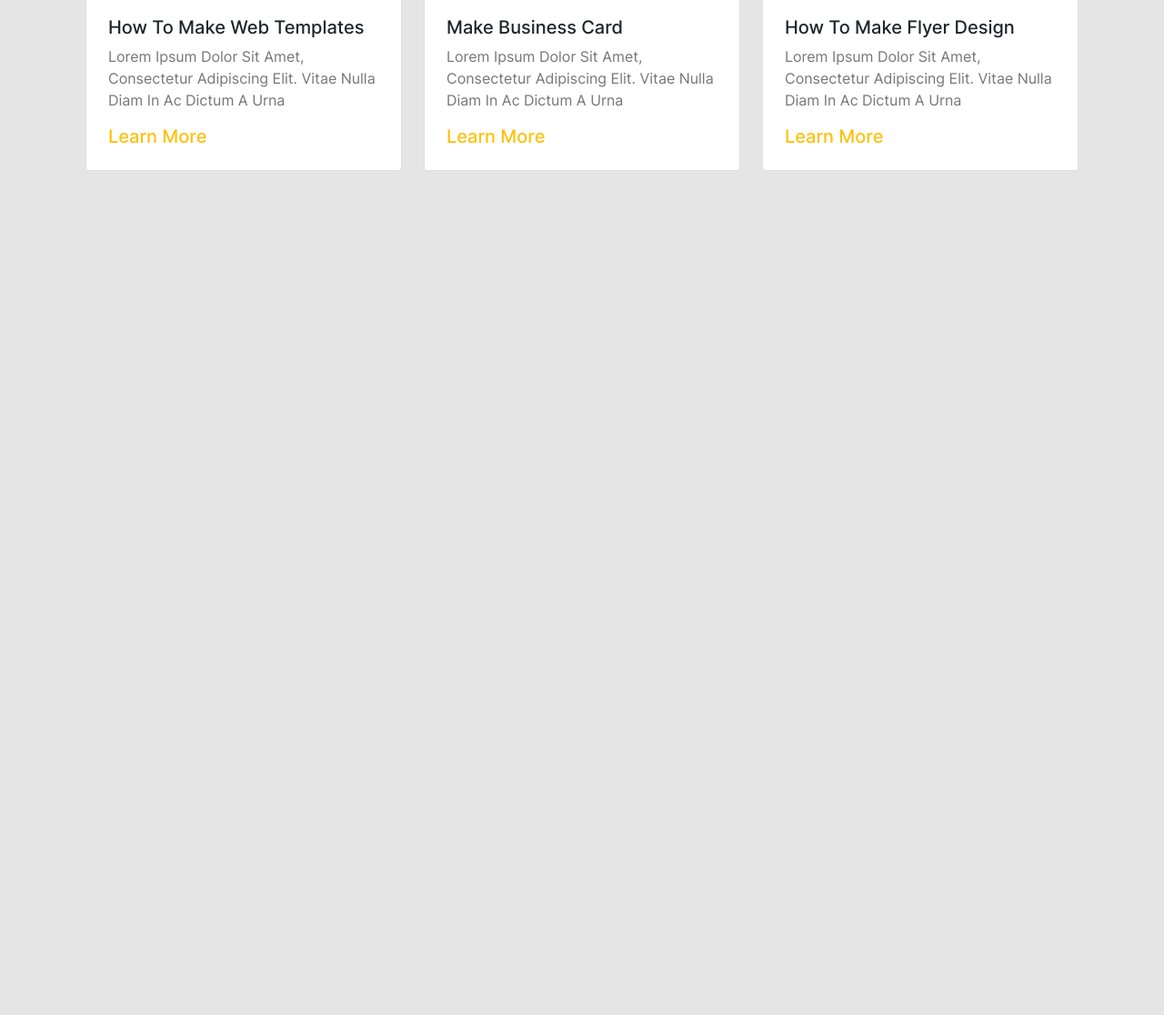
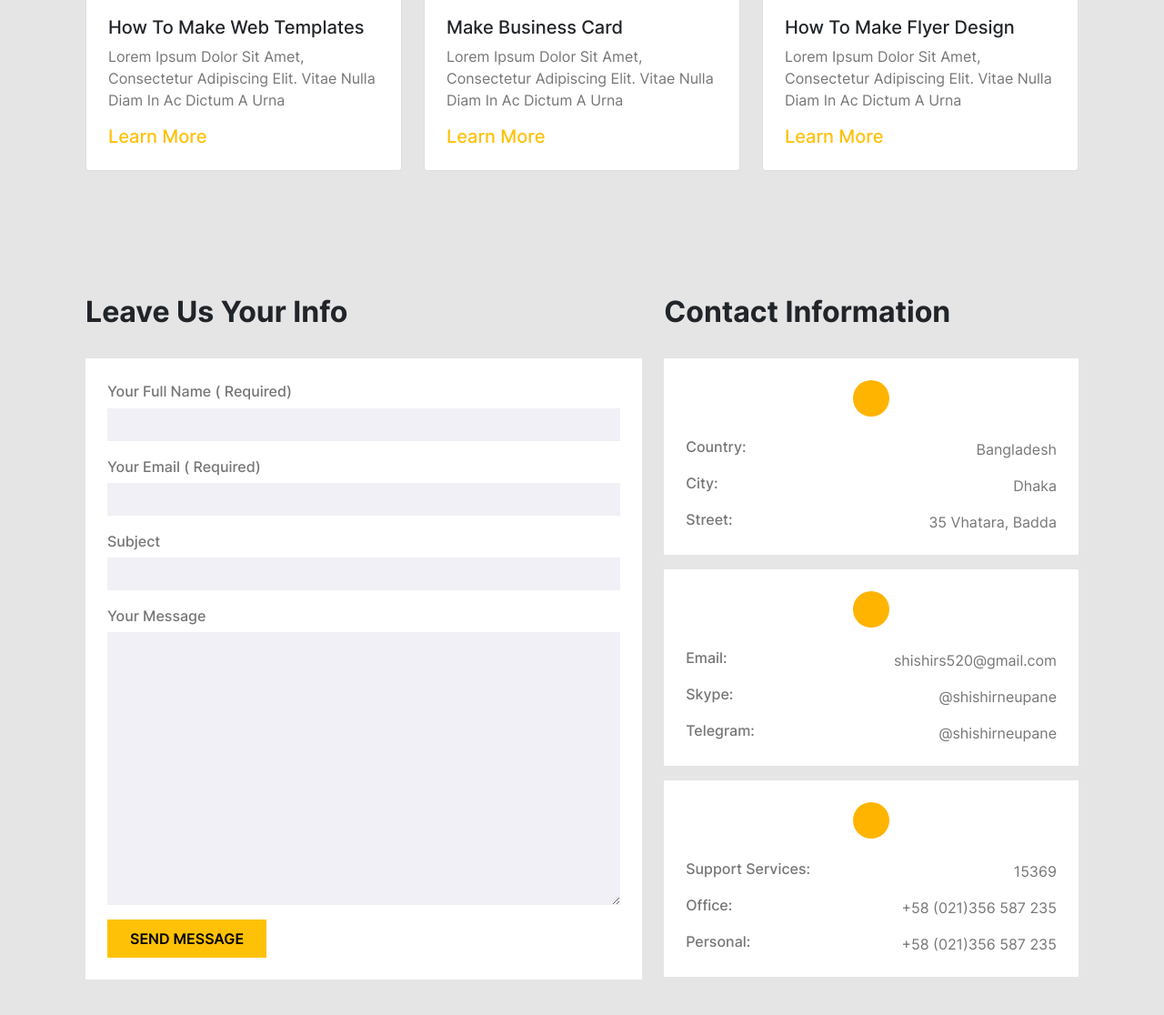
Before and after one commit to shishirneupane/bootstrap-portfolio, a plain HTML site: page dev/html/index.html in a window 1280 px wide. Shown: the part 6847-7963 px from the top of the page at 91% size. Before the commit the page ends 7147 px from the top, so only its background shows below. Drawn offline with Linux system fonts and the light colour scheme.

Commit message:
info form and contact info done

```diff
--- a/dev/html/index.html
+++ b/dev/html/index.html
@@ -551,6 +551,102 @@
           </div>
         </div>
       </div>
+
+      <!-- info form and contact information -->
+      <div class="spacing">
+        <div class="d-flex">
+          <div class="container">
+            <div class="py-4">
+              <h2 class="font font--bold">Leave Us Your Info</h2>
+            </div>
+
+            <div>
+              <form class="bg-white p-4">
+                <div class="form-group">
+                  <label for="fullname" class="h6 para font font--medium">Your Full Name ( Required)</label>
+                  <input type="text" class="form-control bg-gray mb-3 border-0 rounded-0">
+                </div>
+                <div class="form-group">
+                  <label for="email" class="h6 para font font--medium">Your Email ( Required)</label>
+                  <input type="email" class="form-control bg-gray mb-3 border-0 rounded-0">
+                </div>
+                <div class="form-group">
+                  <label for="subject" class="h6 para font font--medium">Subject</label>
+                  <input type="password " class="form-control bg-gray mb-3 border-0 rounded-0">
+                </div>
+                <div class="form-group">
+                  <label for="message" class="h6 para font font--medium">Your Message</label>
+                  <textarea class="form-control bg-gray mb-3 border-0 rounded-0" rows="12"></textarea>
+                </div>
+                <button type="submit" class="btn btn-warning px-4 py-2 rounded-0 font font--semibold">SEND MESSAGE</button>
+              </form>
+            </div>
+          </div>
+
+          <div class="container w-75">
+            <div class="py-4">
+              <h2 class="font font--bold">Contact Information</h2>
+            </div>
+
+            <div class="bg-white px-0 py-2 mb-3">
+              <div class="container contact-icon mt-3 mb-4"></div>
+
+              <div>
+                <div class="d-flex justify-content-between mx-4">
+                  <h6 class="font font--medium para">Country:</h6>
+                  <p class="font font--regular para">Bangladesh</p>
+                </div>
+                <div  class="d-flex justify-content-between mx-4">
+                  <h6 class="font font--medium para">City:</h6>
+                  <p class="font font--regular para">Dhaka</p>
+                </div>
+                <div  class="d-flex justify-content-between mx-4">
+                  <h6 class="font font--medium para">Street:</h6>
+                  <p class="font font--regular para">35 Vhatara, Badda</p>
+                </div>
+              </div>
+            </div>
+
+            <div class="bg-white px-0 py-2 mb-3">
+              <div class="container contact-icon mt-3 mb-4"></div>
+
+              <div>
+                <div class="d-flex justify-content-between mx-4">
+                  <h6 class="font font--medium para">Email:</h6>
+                  <p class="font font--regular para">shishirs520@gmail.com</p>
+                </div>
+                <div  class="d-flex justify-content-between mx-4">
+                  <h6 class="font font--medium para">Skype:</h6>
+                  <p class="font font--regular para">@shishirneupane</p>
+                </div>
+                <div  class="d-flex justify-content-between mx-4">
+                  <h6 class="font font--medium para">Telegram:</h6>
+                  <p class="font font--regular para">@shishirneupane</p>
+                </div>
+              </div>
+            </div>
+
+            <div class="bg-white px-0 py-2 mb-3">
+              <div class="container contact-icon mt-3 mb-4"></div>
+
+              <div>
+                <div class="d-flex justify-content-between mx-4">
+                  <h6 class="font font--medium para">Support Services:</h6>
+                  <p class="font font--regular para">15369</p>
+                </div>
+                <div  class="d-flex justify-content-between mx-4">
+                  <h6 class="font font--medium para">Office:</h6>
+                  <p class="font font--regular para">+58 (021)356 587 235</p>
+                </div>
+                <div  class="d-flex justify-content-between mx-4">
+                  <h6 class="font font--medium para">Personal:</h6>
+                  <p class="font font--regular para">+58 (021)356 587 235</p>
+                </div>
+              </div>
+            </div>
+          </div>
+        </div>
+      </div>
     </section>
   </body>
 </html>
--- a/dev/scss/style.scss
+++ b/dev/scss/style.scss
@@ -75,6 +75,10 @@ body {
 	}
 }
 
+.bg-gray {
+	background-color: #F0F0F6;
+}
+
 // main menu
 .hero {
 	font-size: 1.1em;
@@ -130,3 +134,12 @@ body {
 	padding: 0 4.5rem;
 	background: #e2e1e1;
 }
+
+// contact information
+.contact-icon {
+	border: none;
+	border-radius: 50%;
+	width: 40px;
+	height: 40px;
+	background-color: #FFB400;
+}
```
Also changed, not shown: dev/scss/style.css, 1 other file.
